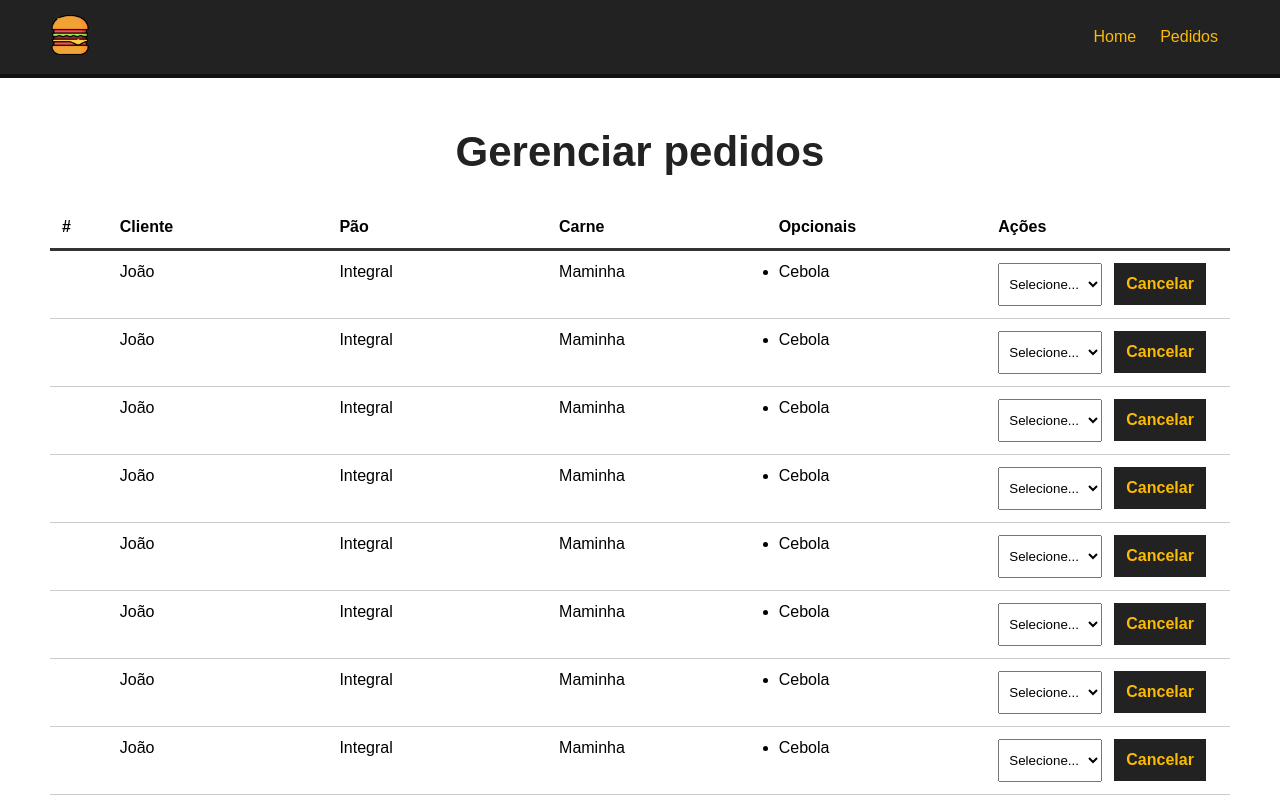
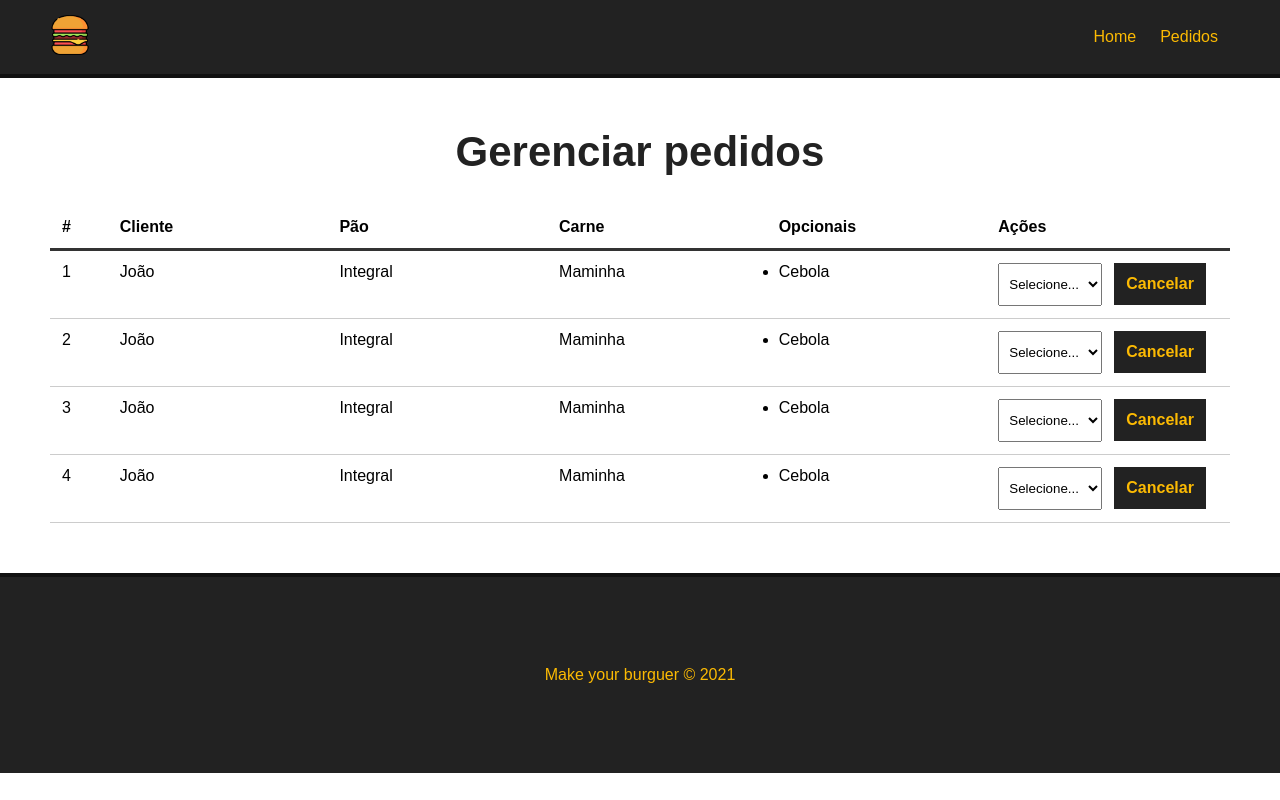
Before and after one commit to matheusrosmano/make-your-burguer, a Vue app: page /pedidos in a window 1280 px wide. Shown: the top 800 px of the page. Built offline with nearby package versions, Linux system fonts and the light colour scheme; data requests are answered from the project's data file.

Commit message:
Ajusta a busca de itens do pedido

```diff
--- a/src/components/Dashboard.vue
+++ b/src/components/Dashboard.vue
@@ -54,9 +54,9 @@ export default {
           'Content-Type': 'application/json',
           'Accept': 'application/json',
         },
-      }).then(response => response.text()).then(json => {
-        this.burguers = json
       })
+
+      this.burguers = await req.json()
     },
   },
   mounted() {
```
